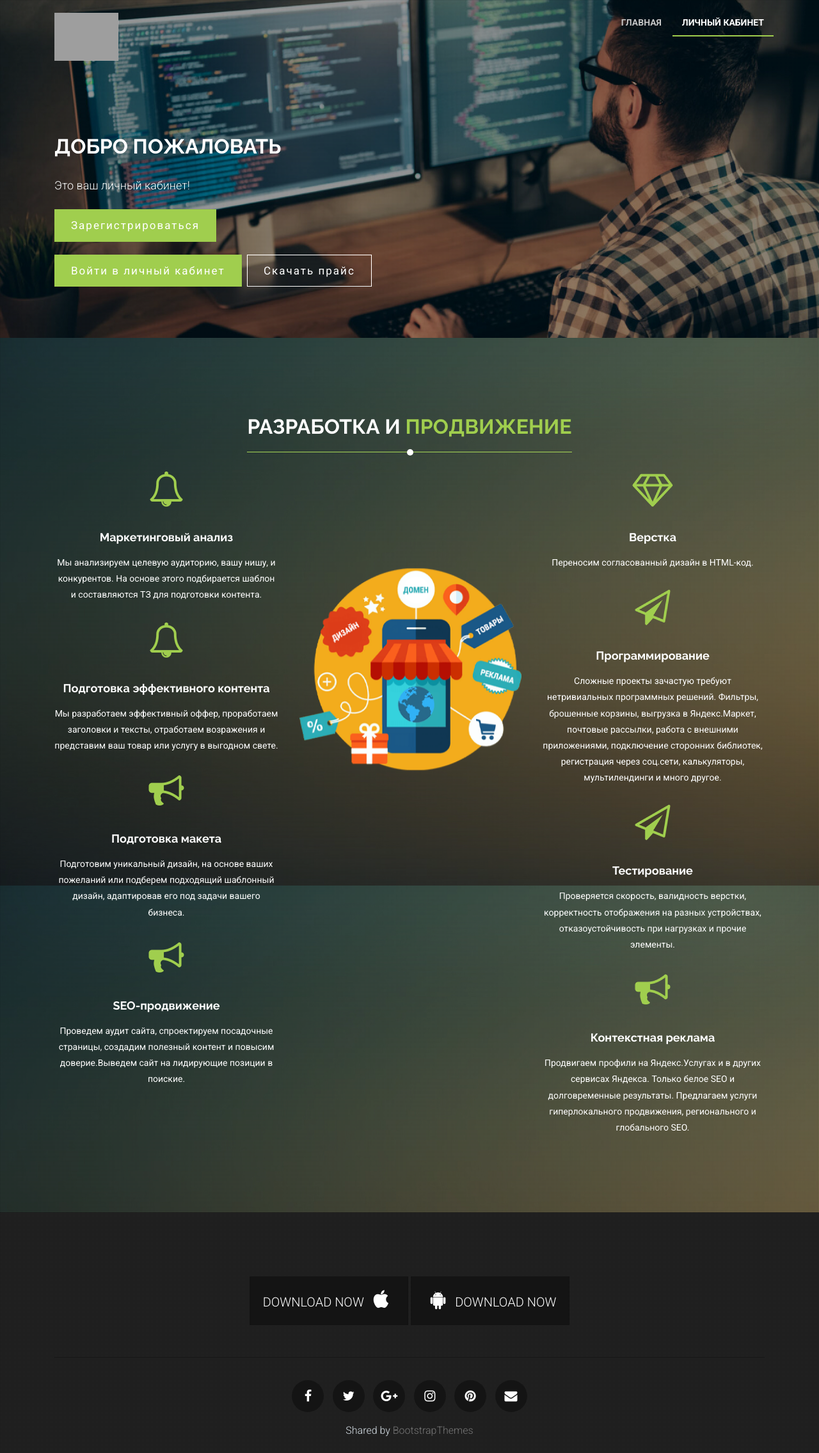
After one commit to dolgiyseryoga/seosite, a PHP site: page /cabinet.php in a window 1280 px wide. The commit adds this page. Shown: the whole page at 64% size. Run offline with PHP 8.4, Linux system fonts and the light colour scheme; grey boxes are pictures that could not be loaded.

Commit message:
4commit_authoriz / .\/ \. ..
.\.
\.\.\.\.

```diff
--- /dev/null
+++ b/cabinet.php
@@ -0,0 +1,259 @@
+<!DOCTYPE html>
+<html lang="en">
+
+<head>
+    <meta charset="utf-8">
+    <meta http-equiv="X-UA-Compatible" content="IE=edge">
+    <meta name="viewport" content="width=device-width, initial-scale=1">
+    <title> SeoSite.by </title>
+    <!-- animation -->
+    <link rel="stylesheet" type="text/css" href="css/animations.css">
+    <link rel="stylesheet" type="text/css" href="css/ihover.css">
+
+    <!-- Bootstrap -->
+    <link href="css/bootstrap.min.css" rel="stylesheet">
+    <link href="font-awesome/css/font-awesome.min.css" rel="stylesheet">
+    <link rel="stylesheet" type="text/css" href="style.css">
+    <link rel="stylesheet" type="text/css" href="responsive.css">
+
+</head>
+
+<body id="page-top" data-spy="scroll" data-target=".navbar-fixed-top">
+
+    <!-- header start -->
+    <header class="shr-header">
+        <!-- Navigation -->
+        <nav class="navbar navbar-default navbar-fixed-top" role="navigation">
+            <div class="container">
+                <div class="navbar-header page-scroll">
+                    <button type="button" class="navbar-toggle" data-toggle="collapse" data-target=".navbar-ex1-collapse">
+                        <span class="sr-only">Toggle navigation</span>
+                        <span class="icon-bar"></span>
+                        <span class="icon-bar"></span>
+                        <span class="icon-bar"></span>
+                    </button>
+                    <a class="navbar-brand page-scroll" href="index.html"><img class="shr-logo" src="images/logo/logo.bmp" alt="">
+                    </a>
+                </div>
+
+                <!-- Collect the nav links, forms, and other content for toggling -->
+                <div class="collapse navbar-collapse navbar-right navbar-ex1-collapse">
+                    <ul class="nav navbar-nav">
+                        <!-- Hidden li included to remove active class from about link when scrolled up past about section -->
+                        <li>
+                            <a class="page-scroll cmn-t-underline" href="#page-top">Главная</a>
+                        </li>
+                        <li>
+                            <a class="page-scroll cmn-t-underline" href="#features">Личный кабинет</a>
+                        </li>
+                    </ul>
+                </div>
+                <!-- /.navbar-collapse -->
+            </div>
+            <!-- /.container -->
+        </nav>
+
+    </header>
+    <!-- header end -->
+
+
+    <!-- hero start -->
+    <section class="shr-hero-area" id="hero">
+        <div class="container">
+            <div class="row animatedParent animateOnce">
+                <div class="col-lg-6 col-md-6 col-sm-6">
+                    <h1> Добро пожаловать<span class="shr-color">
+
+                        </span></h1>
+                    <p>Это ваш личный кабинет!</p>
+                    <a class="btn btn-default" href="/register.php" role="button">Зарегистрироваться</a>
+                    <a class="btn btn-default" href="/login.php" role="button">Войти в личный кабинет</a>
+                    <a class="btn btn-default shr-download-btn" href="#" role="button">Скачать прайс</a>
+                </div>
+                <div class="col-lg-6 col-md-6 col-sm-6 shr-dis-none">
+                    <div class="shr-hero-content-img animated fadeInUpShort slow delay-250">
+                        <!--<img src="images/others/hand.png"> -->
+                    </div>
+                </div>
+            </div>
+        </div>
+    </section>
+    <!-- hero end -->
+
+
+
+    <!-- features start -->
+    <section class="shr-features-area" id="features">
+        <div class="container">
+            <div class="row">
+                <div class="col-sm-12 text-center">
+                    <h2 class="shr-section-title">
+                        Разработка и <span>Продвижение </span>
+                        <span class="shr-round"></span>
+                    </h2>
+                </div>
+            </div>
+            <div class="row animatedParent animateOnce">
+                <div class="col-md-4">
+                    <div class="shr-left-features-text animated fadeInLeftShort slow delay-250">
+                        <i class="fa fa-bell-o" aria-hidden="true"></i>
+                        <h4>Маркетинговый анализ</h4>
+                        <p>Мы анализируем целевую аудиторию, вашу нишу, и конкурентов. На основе этого подбирается шаблон и составляются ТЗ для подготовки контента.</p>
+                    </div>
+                    <div class="shr-left-features-text animated fadeInLeftShort slow delay-250">
+                        <i class="fa fa-bell-o" aria-hidden="true"></i>
+                        <h4>Подготовка эффективного контента</h4>
+                        <p>Мы разработаем эффективный оффер, проработаем заголовки и тексты, отработаем возражения и представим ваш товар или услугу в выгодном свете.</p>
+                    </div>
+                    <div class="shr-left-features-text animated fadeInLeftShort slow delay-500">
+                        <i class="fa fa-bullhorn" aria-hidden="true"></i>
+                        <h4>Подготовка макета</h4>
+                        <p>Подготовим уникальный дизайн, на основе ваших пожеланий или подберем подходящий шаблонный дизайн, адаптировав его под задачи вашего бизнеса.</p>
+                    </div>
+                    <div class="shr-left-features-text animated fadeInLeftShort slow delay-500">
+                        <i class="fa fa-bullhorn" aria-hidden="true"></i>
+                        <h4>SEO-продвижение</h4>
+                        <p>Проведем аудит сайта, спроектируем посадочные страницы, создадим полезный контент и повысим доверие.Выведем сайт на лидирующие позиции в поиские.</p>
+                    </div>
+                </div>
+                <div class="col-md-4">
+                    <div class="shr-features-img animated fadeInUpShort slow">
+                        <img src="images/others/mobile.png">
+                    </div>
+                </div>
+                <div class="col-md-4">
+                    <div class="shr-right-features-text animated fadeInRightShort slow delay-250">
+                        <i class="fa fa-diamond" aria-hidden="true"></i>
+                        <h4>Верстка</h4>
+                        <p>Переносим согласованный дизайн в HTML-код.</p>
+                    </div>
+                    <div class="shr-right-features-text animated fadeInRightShort slow delay-500">
+                        <i class="fa fa-paper-plane-o" aria-hidden="true"></i>
+                        <h4>Программирование</h4>
+                        <p>Сложные проекты зачастую требуют нетривиальных программных решений. Фильтры, брошенные корзины, выгрузка в Яндекс.Маркет, почтовые рассылки, работа с внешними приложениями, подключение сторонних библиотек, регистрация через соц.сети, калькуляторы, мультилендинги и много другое.</p>
+                    </div>
+                    <div class="shr-right-features-text animated fadeInRightShort slow delay-500">
+                        <i class="fa fa-paper-plane-o" aria-hidden="true"></i>
+                        <h4>Тестирование</h4>
+                        <p>Проверяется скорость, валидность верстки, корректность отображения на разных устройствах, отказоустойчивость при нагрузках и прочие элементы.</p>
+                    </div>
+                    <div class="shr-right-features-text animated fadeInLeftShort slow delay-500">
+                        <i class="fa fa-bullhorn" aria-hidden="true"></i>
+                        <h4>Контекстная реклама</h4>
+                        <p>Продвигаем профили на Яндекс.Услугах и в других сервисах Яндекса. Только белое SEO и долговременные результаты. Предлагаем услуги гиперлокального продвижения, регионального и глобального SEO.</p>
+                    </div>
+                </div>
+            </div>
+        </div>
+    </section>
+    <!-- features end -->
+
+    <!-- footer start -->
+    <footer class="shr-footer-area">
+        <div class="container animatedParent animateOnce">
+            <div class="row">
+                <div class="col-sm-12 text-center">
+                    <div class="shr-footer-btn">
+                        <a class="btn btn-default animated fadeInLeftShort slow delay-250" href="#" role="button">DOWNLOAD NOW <i class="fa fa-apple" aria-hidden="true"></i></a>
+                        <a class="btn btn-default animated fadeInRightShort slow delay-250" href="#" role="button"><i class="fa fa-android" aria-hidden="true"></i> DOWNLOAD NOW</a>
+                    </div>
+                </div>
+            </div>
+            <div class="row">
+                <div class="col-sm-12 text-center">
+                    <div class="shr-socila-grup animated fadeInUpShort slow delay-750">
+                        <a href="#"><i class="fa fa-facebook" aria-hidden="true"></i></a>
+                        <a href="#"><i class="fa fa-twitter" aria-hidden="true"></i></a>
+                        <a href="#"><i class="fa fa-google-plus" aria-hidden="true"></i></a>
+                        <a href="#"><i class="fa fa-instagram" aria-hidden="true"></i></a>
+                        <a href="#"><i class="fa fa-pinterest" aria-hidden="true"></i></a>
+                        <a href="#"><i class="fa fa-envelope" aria-hidden="true"></i></a>
+                    </div>
+                    <p class="shr-copyright-text">Shared by <i class="fa fa-love"></i><a href="https://bootstrapthemes.co">BootstrapThemes</a>
+                    </p>
+
+                </div>
+            </div>
+        </div>
+    </footer>
+    <!-- footer end -->
+
+
+
+    <!-- jQuery (necessary for Bootstrap's JavaScript plugins) -->
+    <script src="js/jquery.min.js"></script>
+    <!-- Include all compiled plugins (below), or include individual files as needed -->
+
+    <script src="js/bootstrap.min.js"></script>
+    <script type="text/javascript" src="js/css3-animate-it.js"></script><!-- css3-animate-it -->
+    <script src="js/jquery.easing.min.js"></script> <!-- menu smooth scroll -->
+    <script type="text/javascript" src="js/scroll_script.js"></script> <!-- to top smooth scroll -->
+
+    <!-- menu -->
+    <script type="text/javascript">
+        //jQuery to collapse the navbar on scroll
+        $(window).scroll(function() {
+            if ($(".navbar").offset().top > 50) {
+                $(".navbar-fixed-top").addClass("top-nav-collapse");
+            } else {
+                $(".navbar-fixed-top").removeClass("top-nav-collapse");
+            }
+        });
+
+        //jQuery for page scrolling feature - requires jQuery Easing plugin
+        $(function() {
+            $('a.page-scroll').bind('click', function(event) {
+                var $anchor = $(this);
+                $('html, body').stop().animate({
+                    scrollTop: $($anchor.attr('href')).offset().top
+                }, 1500, 'easeInOutExpo');
+                event.preventDefault();
+            });
+        });
+    </script>
+    <!-- /menu -->
+
+
+
+    <!-- counter -->
+    <script type="text/javascript">
+        $(document).ready(function($) {
+
+            $('.count').each(function() {
+                var $this = $(this);
+                $this.data('target', parseInt($this.html()));
+                $this.data('counted', false);
+                $this.html('0');
+            });
+
+            $(window).bind('scroll', function() {
+                var speed = 3000;
+                $('.count').each(function() {
+                    var $this = $(this);
+                    if (!$this.data('counted') && $(window).scrollTop() + $(window).height() >= $this.offset().top) {
+                        $this.data('counted', true);
+                        $this.animate({
+                            dummy: 1
+                        }, {
+                            duration: speed,
+                            step: function(now) {
+                                var $this = $(this);
+                                var val = Math.round($this.data('target') * now);
+                                $this.html(val);
+                                if (0 < $this.parent('.value').length) {
+                                    $this.parent('.value').css('width', val + '%');
+                                }
+                            }
+                        });
+                    }
+                });
+            }).triggerHandler('scroll');
+        });
+    </script>
+    <!-- /counter -->
+
+    <a href="#top" id="toTop"><i class="fa fa-arrow-circle-up"></i></a>
+
+</body>
+
+</html>
--- a/index.php
+++ b/index.php
@@ -85,8 +85,8 @@
                 <div class="col-lg-6 col-md-6 col-sm-6">
                     <h1> Если сайт - то только у нас!<span class="shr-color"> SeoSite.by </span></h1>
                     <p>Весь спектр услуг по созданию сайтов и seo-продвижение</p>
-                    <a class="btn btn-default" href="#" role="button">Зарегистрироваться</a>
-                    <a class="btn btn-default" href="#" role="button">Войти в личный кабинет</a>
+                    <a class="btn btn-default" href="/register.php" role="button">Зарегистрироваться</a>
+                    <a class="btn btn-default" href="/login.php" role="button">Войти в личный кабинет</a>
                     <a class="btn btn-default shr-download-btn" href="#" role="button">Скачать прайс</a>
                 </div>
                 <div class="col-lg-6 col-md-6 col-sm-6 shr-dis-none">
--- a/responsive.css
+++ b/responsive.css
@@ -29,6 +29,7 @@
 }
 .shr-hero-area .shr-download-btn{
 }
+
 .shr-hero-content-img {
   position: absolute;
   right: 0;
```
Also changed, not shown: login.php (added, +42 -0 lines), main.css (added, +59 -0 lines), profile.php (added, +30 -0 lines), register.php (added, +48 -0 lines), 4 other files.
